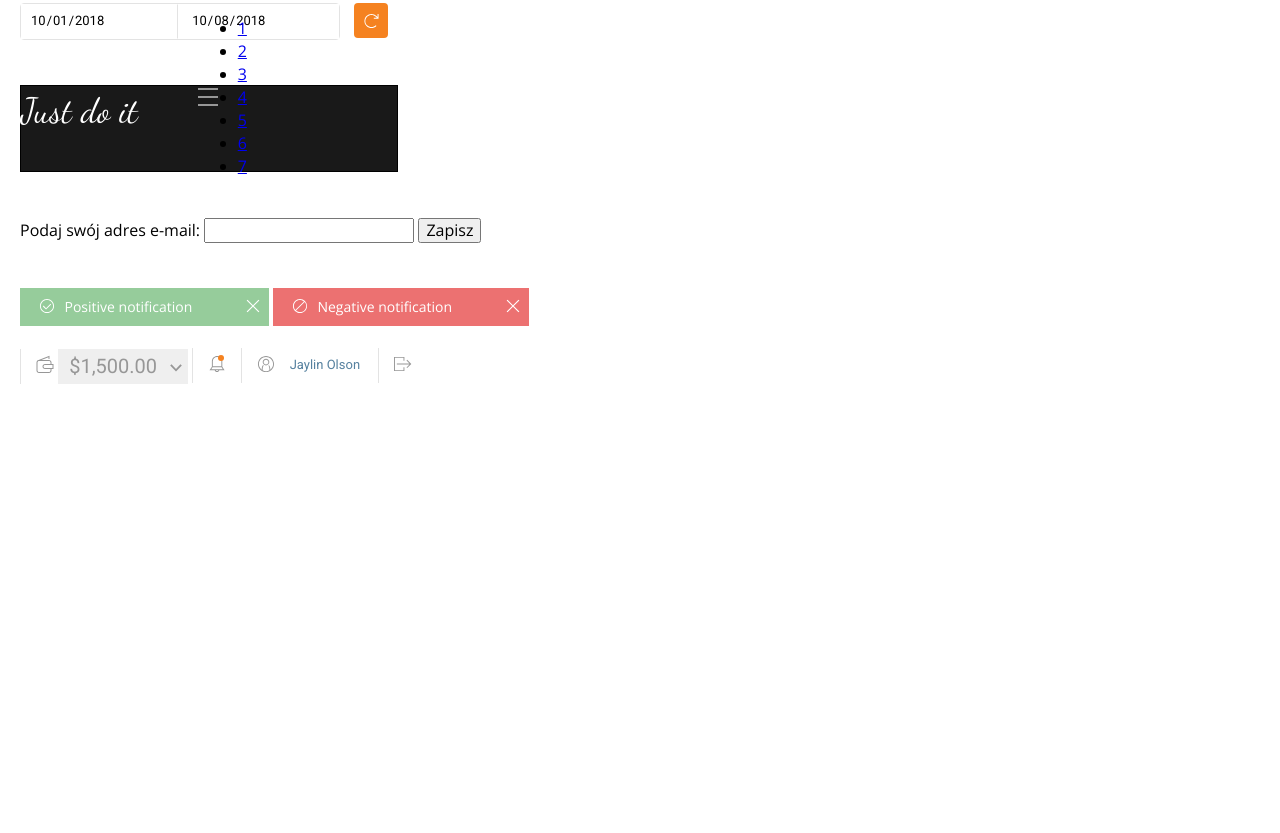
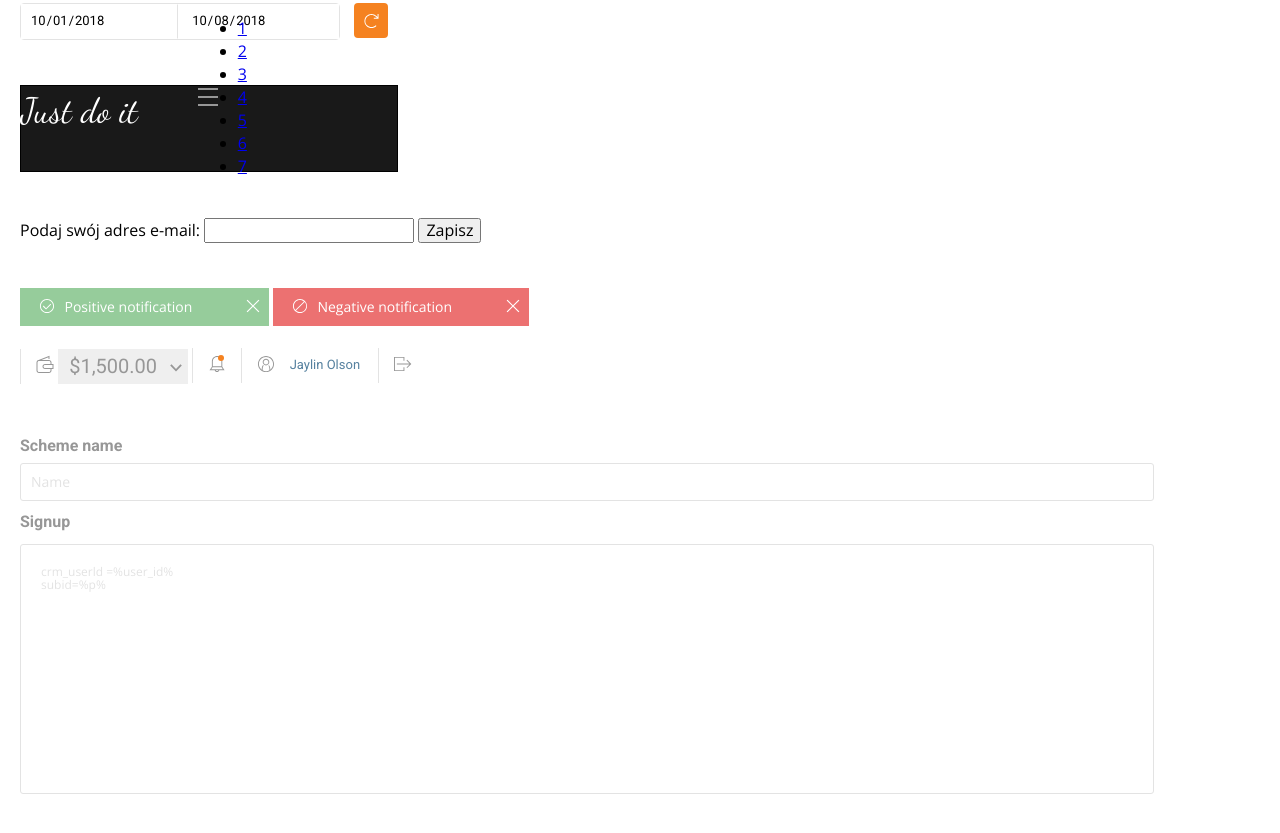
Before and after one commit to szympol/Slicing-dashboard-to-static-site, a website: page styleguide.html in a window 1280 px wide. Shown: the part 1382-2215 px from the top of the page. Before the commit the page ends 2066 px from the top, so only its background shows below. Drawn offline with nearby package versions, Linux system fonts and the light colour scheme.

Commit message:
Add name & signup form fields

```diff
--- a/sass/components/_form_field.scss
+++ b/sass/components/_form_field.scss
@@ -441,3 +441,54 @@ input[id="start"] {
     margin-right: -10px;
     margin-left: 50px;
 }
+
+//Form field
+.field {
+    label {
+        @extend .sectionHeader;
+        display: block;
+        padding: 5px 0;
+    }
+    input {
+        appearance: none;
+        min-width: 90%;
+        padding: 10px;
+        border-radius: 3px;
+        cursor: pointer;
+        border: none;
+        border:solid 1px $hoverBackground-color;
+        font-size: $notification-font-size;
+        &:hover {
+            border:solid 1px $basicFont-color;
+        }
+        &::placeholder {
+            color: $hoverBackground-color;
+        }
+    }
+}
+
+.field--signup {
+    label {
+        @extend .sectionHeader;
+        display: block;
+        padding: 10px 0;
+    }
+    textarea {
+        appearance: none;
+        min-width: 90%;
+        height: 250px;
+        padding: 20px;
+        border-radius: 3px;
+        resize: none;
+        cursor: pointer;
+        border: none;
+        border:solid 1px $hoverBackground-color;
+        font-size: $table-sorting-size;
+        &:hover {
+            border:solid 1px $basicFont-color;
+        }
+        &::placeholder {
+            color: $hoverBackground-color;
+        }
+    }
+}
--- a/styleguide.html
+++ b/styleguide.html
@@ -444,12 +444,12 @@
                 </svg>
             </li>
             <li>
-                        <svg class="topbar_profileIcon" xmlns="http://www.w3.org/2000/svg" xmlns:xlink="http://www.w3.org/1999/xlink" x="0px" y="0px"
-                        viewBox="0 0 19 19" style="enable-background:new 0 0 19 19;" xml:space="preserve">
+                <svg class="topbar_profileIcon" xmlns="http://www.w3.org/2000/svg" xmlns:xlink="http://www.w3.org/1999/xlink"
+                    x="0px" y="0px" viewBox="0 0 19 19" style="enable-background:new 0 0 19 19;" xml:space="preserve">
                     <path d="M9.5,4C7.6,4,6,5.6,6,7.5S7.6,11,9.5,11S13,9.4,13,7.5S11.4,4,9.5,4z M9.5,10C8.1,10,7,8.9,7,7.5S8.1,5,9.5,5S12,6.1,12,7.5
                        S10.9,10,9.5,10z M9.5,1C4.8,1,1,4.8,1,9.5S4.8,18,9.5,18S18,14.2,18,9.5S14.2,1,9.5,1z M14,15.5c0-1.8-0.1-3.5-1.3-4.8l-0.7,0.7
                        c1.1,1.1,1.1,2.7,1.1,4.5l0,0.3c-1,0.6-2.2,0.9-3.5,0.9S7,16.7,6,16.1l0-0.3c0-1.8,0-3.4,1.1-4.5l-0.7-0.7C5.1,12,5,13.7,5,15.5
-                       c-1.8-1.4-3-3.5-3-6C2,5.4,5.4,2,9.5,2S17,5.4,17,9.5C17,11.9,15.8,14.1,14,15.5z"/>
+                       c-1.8-1.4-3-3.5-3-6C2,5.4,5.4,2,9.5,2S17,5.4,17,9.5C17,11.9,15.8,14.1,14,15.5z" />
                 </svg>
                 <span class="link link-small topbar_userName">Jaylin Olson</span>
 
@@ -476,15 +476,34 @@
 
 
             <li>
-                    <svg class="topbar_quitIcon" xmlns="http://www.w3.org/2000/svg" xmlns:xlink="http://www.w3.org/1999/xlink" x="0px" y="0px"
-	 viewBox="0 0 19 15" style="enable-background:new 0 0 19 15;" xml:space="preserve">
-<path d="M13.9,3.1l-0.7,0.7L16.3,7H3v1h13.3l-3.1,3.1l0.7,0.7l4.4-4.4L13.9,3.1z M10,14H1V1h9v3h1V0H0v15h11v-4h-1V14z"/>
+                <svg class="topbar_quitIcon" xmlns="http://www.w3.org/2000/svg" xmlns:xlink="http://www.w3.org/1999/xlink"
+                    x="0px" y="0px" viewBox="0 0 19 15" style="enable-background:new 0 0 19 15;" xml:space="preserve">
+                    <path d="M13.9,3.1l-0.7,0.7L16.3,7H3v1h13.3l-3.1,3.1l0.7,0.7l4.4-4.4L13.9,3.1z M10,14H1V1h9v3h1V0H0v15h11v-4h-1V14z" />
                 </svg>
 
             </li>
 
     </div>
 
+    <br><br>
+
+    <div>
+        <form action="" method="POST">
+            <div class="field">
+                <label>Scheme name</label>
+                <input type="text" name="name" placeholder="Name">
+            </div>
+        </form>
+
+        <form action="" method="POST">
+            <div class="field--signup">
+                <label>Signup</label>
+                <textarea type="text" name="signup" placeholder="crm_userld =%user_id%&#10;subid=%p%"></textarea>
+
+            </div>
+        </form>
+    </div>
+
     <script src="js/script.js" async defer></script>
 </body>
 
```
Also changed, not shown: css/style.css. Lines whose indentation alone changed are shown as unchanged.
